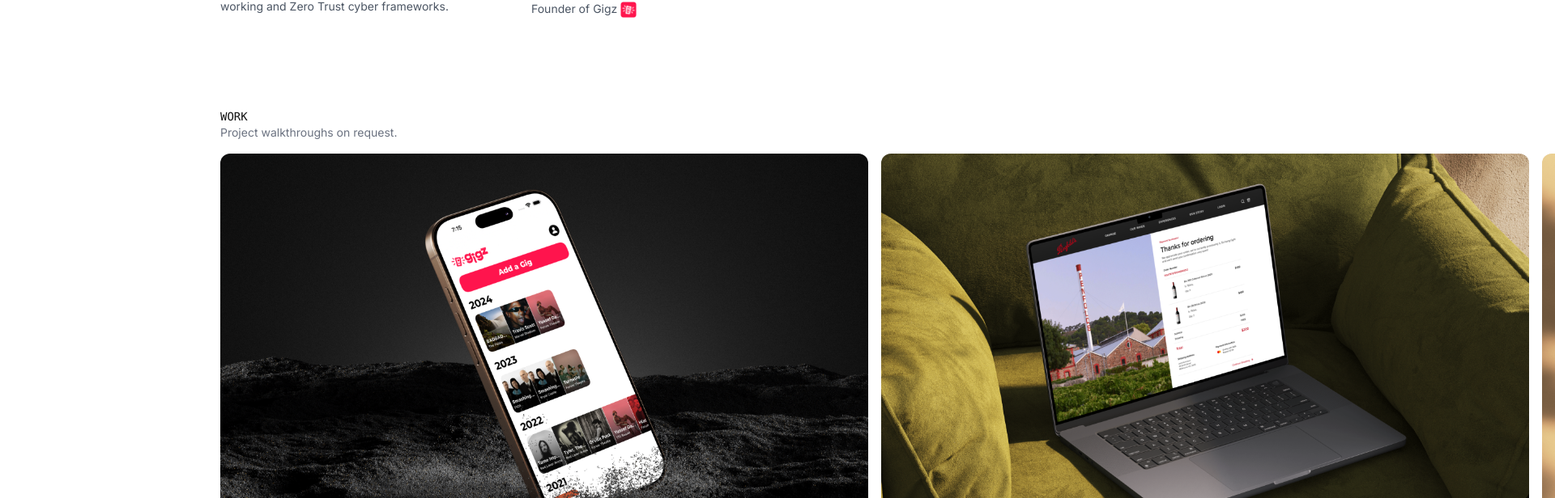
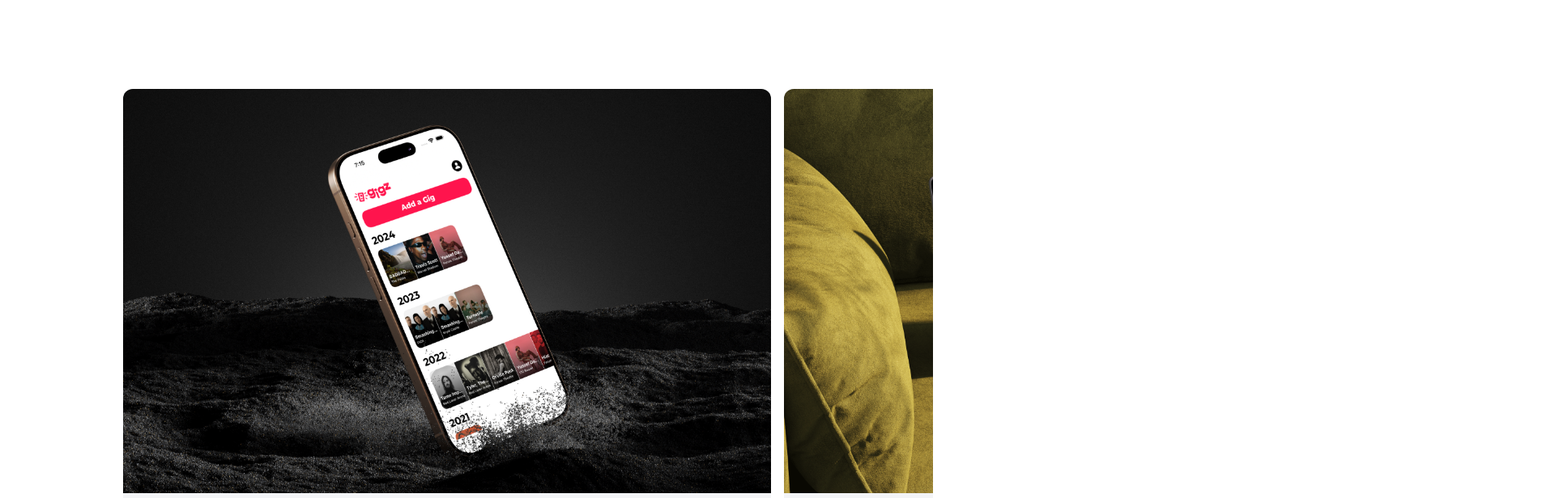
Before and after one commit to studioprisoner/joshillichmann.com, a Next.js app: page / in a window 1280 px wide. Shown: the part 460-1076 px from the top of the page at 81% size, 1920 px wide, since content can reach past the window. Built offline with nearby package versions, Linux system fonts and the light colour scheme.

Commit message:
fixed overflow scroll-x

```diff
--- a/app/page.tsx
+++ b/app/page.tsx
@@ -54,7 +54,7 @@ export default function Home() {
   }, []);
 
   return (
-    <main className="min-h-screen max-w-3xl mx-auto px-4">
+    <main className="max-w-5xl mx-auto px-6 overflow-x-hidden">
       {/* Profile Section */}
       <motion.div
         initial={{ opacity: 0, y: 20 }}
@@ -159,33 +159,15 @@ export default function Home() {
         animate={{ opacity: 1, y: 0 }}
         transition={{ delay: 0.2 }}
       >
-        <div className="pb-4">
-          <p className="text-sm uppercase font-mono">Work</p>
-          <p className="text-sm text-gray-500">Project walkthroughs on request.</p>
-        </div>
         <motion.div
           className="flex cursor-grab active:cursor-grabbing"
           drag="x"
           dragConstraints={{
             right: 0,
-            left: -((projects.length - 1) * (900 + 16))
+            left: -((projects.length - 1) * (1000 + 16))
           }}
           dragElastic={0.1}
-          dragTransition={{
-            bounceStiffness: 300,
-            bounceDamping: 30,
-            timeConstant: 400
-          }}
-          dragMomentum={true}
-          whileDrag={{ scale: 0.98 }}
-          onDrag={(_, info) => setDragX(info.offset.x)}
-          animate={{
-            x: Math.round(dragX / (900 + 16)) * (900 + 16)
-          }}
-          transition={{
-            duration: 0.6,
-            ease: "easeInOut"
-          }}
+          dragTransition={{ bounceStiffness: 800, bounceDamping: 20 }}
         >
           {projects.map((project, index) => (
             <motion.div
```
